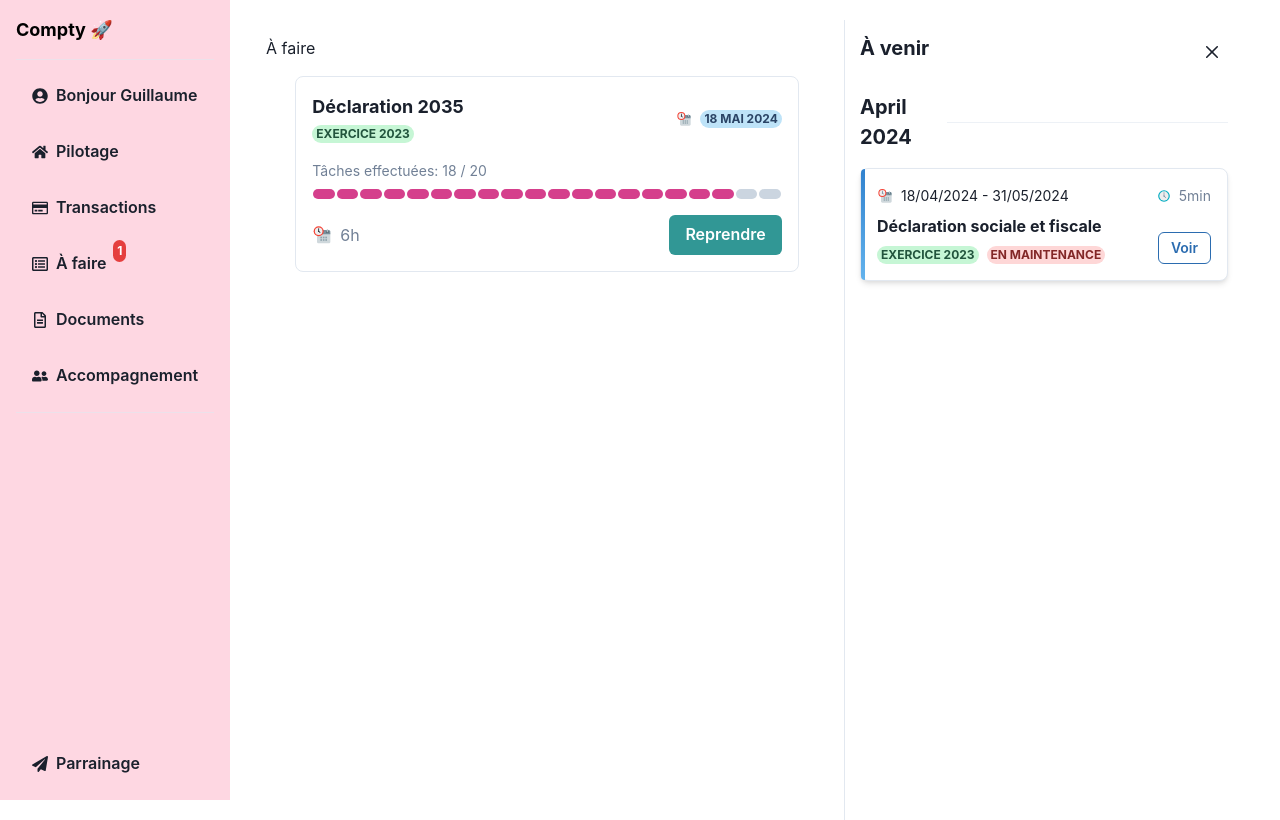
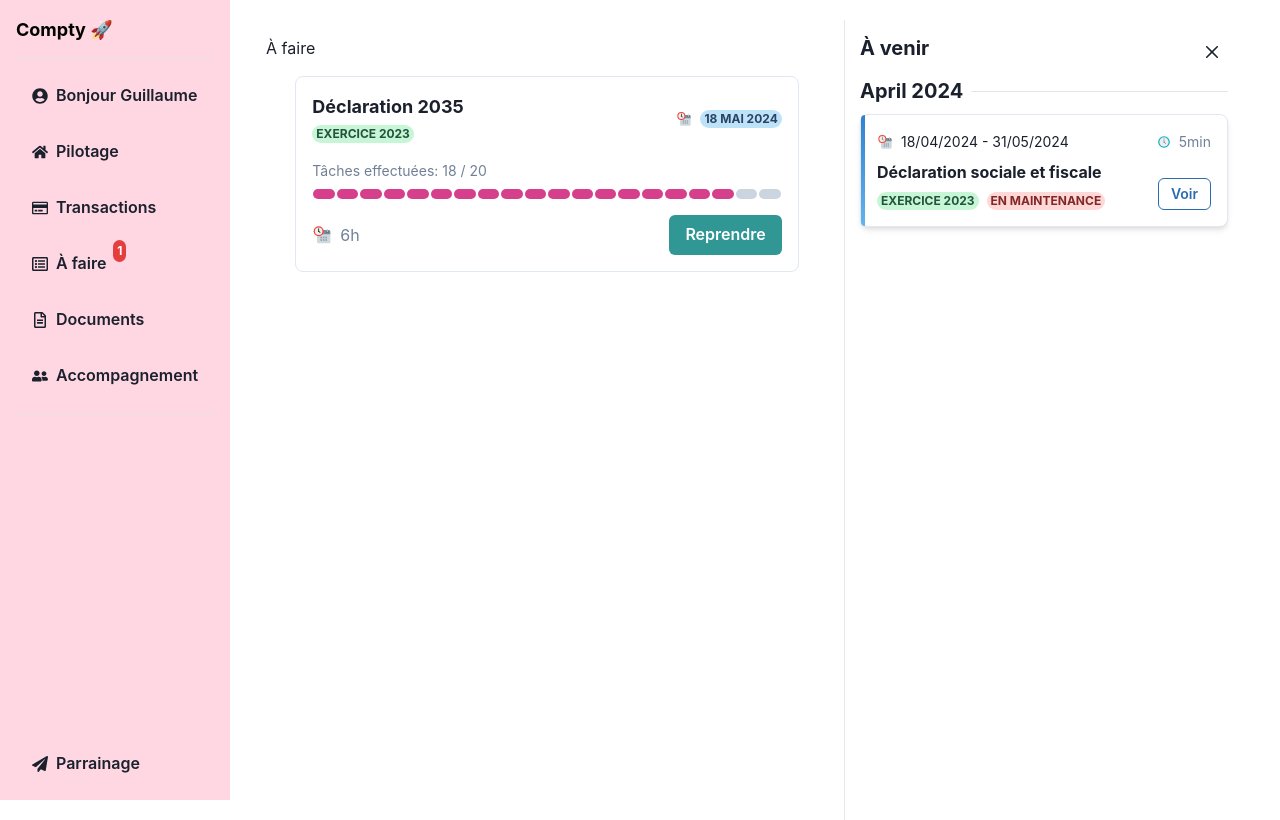
Before and after one commit to lizardspace2/compty10042024, a React (Vite) app: page /todo in a window 1280 px wide. Built offline with nearby package versions, Linux system fonts and the light colour scheme.

Commit message:
dddddddddddddd

```diff
--- a/src/components/Pilotage/Afaire/components/UpcomingTasks.jsx
+++ b/src/components/Pilotage/Afaire/components/UpcomingTasks.jsx
@@ -72,11 +72,11 @@ const TaskItem = ({
 
 const MonthYearHeading = ({ children }) => {
   return (
-    <Flex alignItems="center">
-      <Text fontWeight="bold" fontSize="xl" my={4}>
+    <Flex alignItems="center" mt={4} mb={2}>
+      <Text fontWeight="bold" fontSize="xl">
         {children}
       </Text>
-      <Divider orientation="horizontal" flexGrow={1} ml={2} />
+      <Divider orientation="horizontal" flex="1" ml={2} borderColor="gray.300" />
     </Flex>
   );
 };
```
